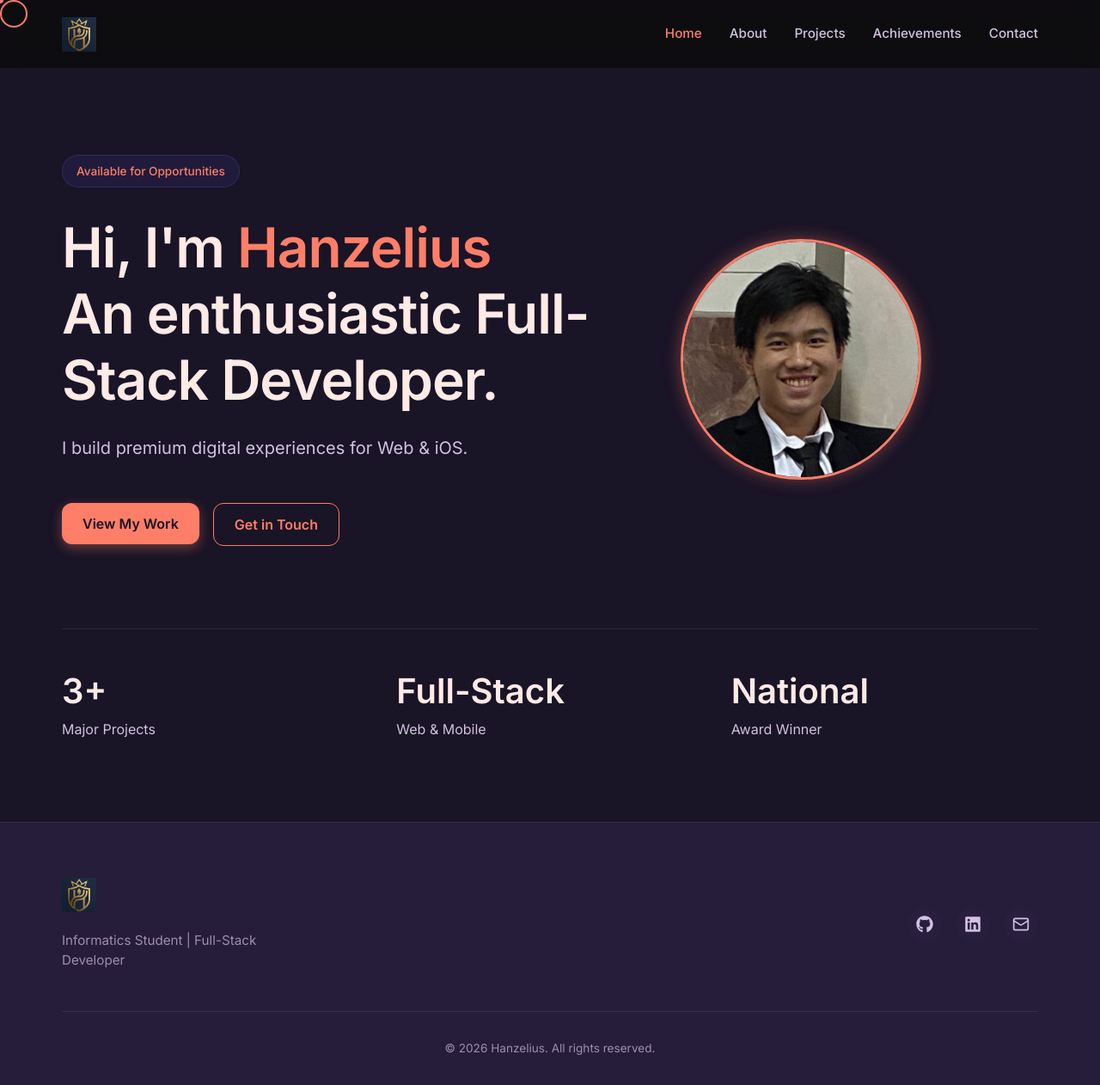
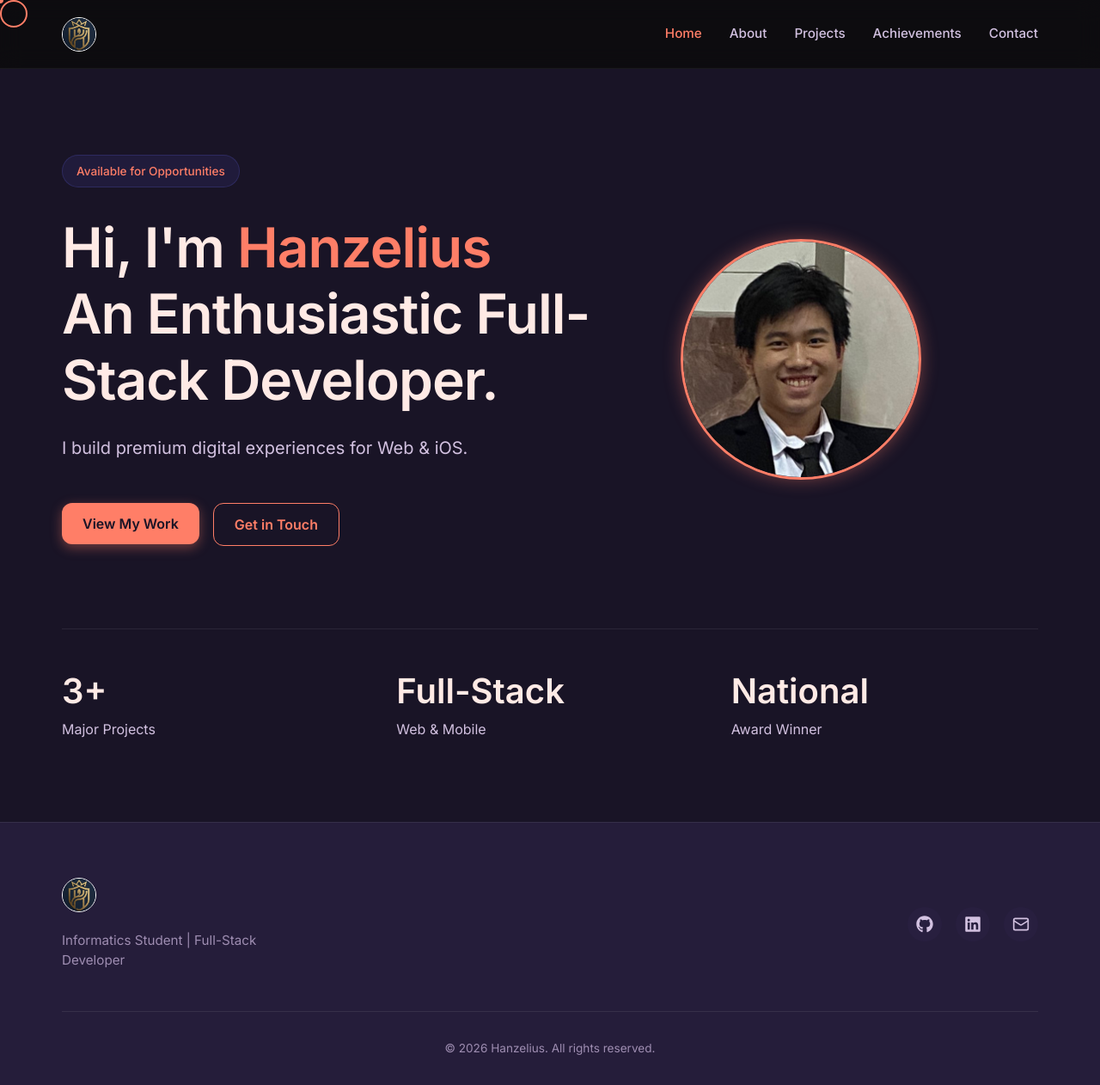
Before and after one commit to Infinite-cpu-ai/Hanzelius_Portofolio, a React (Vite) app: page / in a window 1280 px wide. Shown: the whole page at 86% size. Built offline with nearby package versions, Linux system fonts and the light colour scheme.

Commit message:
feat: update site favicon and refactor logo styling with circular borders in navigation and footer components

```diff
--- a/index.html
+++ b/index.html
@@ -2,7 +2,7 @@
 <html lang="en">
   <head>
     <meta charset="UTF-8" />
-    <link rel="icon" type="image/svg+xml" href="/favicon.svg" />
+    <link rel="icon" type="image/png" href="/assets/Logo.png" />
     <meta name="viewport" content="width=device-width, initial-scale=1.0" />
     <title>portofolio-hanzelius</title>
   </head>
--- a/src/components/Footer.module.css
+++ b/src/components/Footer.module.css
@@ -18,9 +18,11 @@
 
 .footerLogo {
   height: 40px;
-  width: auto;
-  object-fit: contain;
+  width: 40px;
+  object-fit: cover;
   margin-bottom: 1rem;
+  border: 1px solid white;
+  border-radius: 50%;
 }
 
 .content {
--- a/src/components/Navbar.module.css
+++ b/src/components/Navbar.module.css
@@ -31,8 +31,10 @@
 
 .logoImage {
   height: 40px;
-  width: auto;
-  object-fit: contain;
+  width: 40px;
+  object-fit: cover;
+  border: 1px solid white;
+  border-radius: 50%;
 }
 
 .logo:hover {
--- a/src/pages/Home.jsx
+++ b/src/pages/Home.jsx
@@ -52,7 +52,7 @@ const Home = () => {
               transition={{ delay: 0.4, duration: 0.6 }}
             >
               Hi, I'm <span className={styles.highlight}><TypewriterText text="Hanzelius" /></span><br />
-              An enthusiastic Full-Stack Developer.
+              An Enthusiastic Full-Stack Developer.
             </motion.h1>
 
             <motion.p
```
